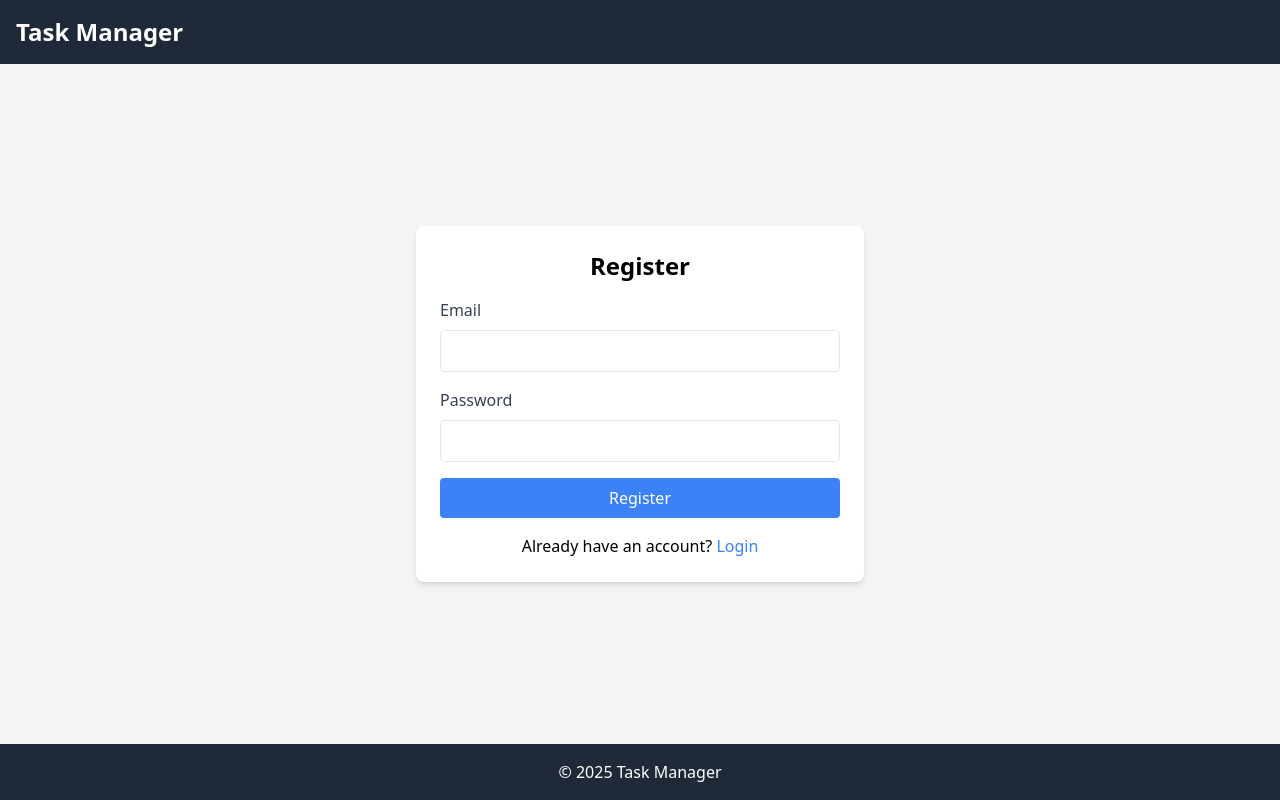
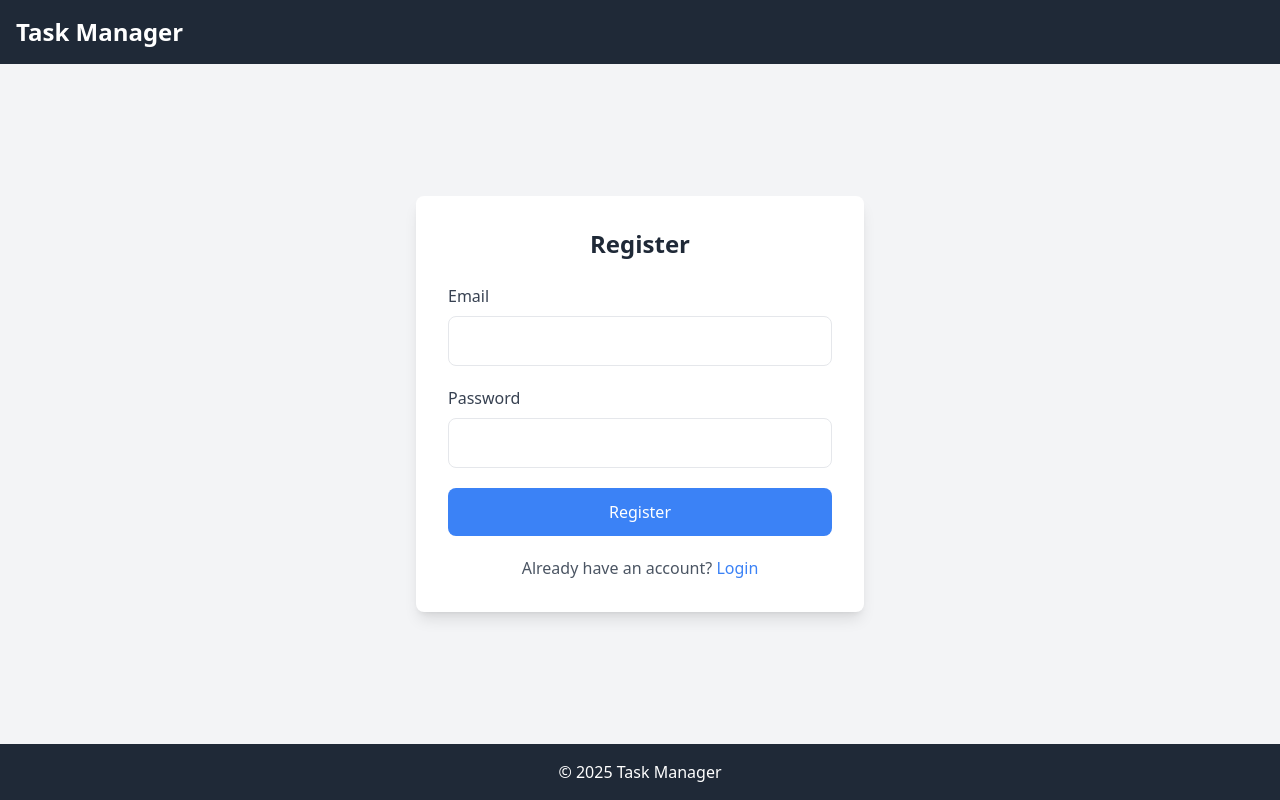
Before and after one commit to palak-b19/WorkBoard, a React (Vite) app in the folder frontend/: page /register in a window 1280 px wide. Built offline with nearby package versions, Linux system fonts and the light colour scheme.

Commit message:
Polish login and register UI styling

```diff
--- a/frontend/src/pages/Login.jsx
+++ b/frontend/src/pages/Login.jsx
@@ -27,19 +27,24 @@ export default function Login() {
   return (
     <div className="min-h-screen flex flex-col">
       <Header />
-      <main className="flex-grow flex items-center justify-center bg-gray-100">
-        <div className="bg-white p-6 rounded-lg shadow-md w-full max-w-md">
-          <h2 className="text-2xl font-bold mb-4 text-center">Login</h2>
-          {error && <p className="text-red-500 mb-4">{error}</p>}
+      <main className="flex-grow flex items-center justify-center bg-gray-100 min-h-[calc(100vh-8rem)]">
+        <div className="bg-white p-8 rounded-lg shadow-lg w-full max-w-md">
+          <h2 className="text-2xl font-bold mb-6 text-center text-gray-800">
+            Login
+          </h2>
+          {error && <p className="text-red-500 mb-4 text-center">{error}</p>}
           <form onSubmit={handleSubmit}>
-            <div className="mb-4">
-              <label className="block text-gray-700 mb-2" htmlFor="email">
+            <div className="mb-5">
+              <label
+                className="block text-gray-700 mb-2 font-medium"
+                htmlFor="email"
+              >
                 Email
               </label>
               <input
                 type="email"
                 id="email"
-                className={`w-full p-2 border rounded focus:outline-none focus:ring-2 focus:ring-blue-500 ${
+                className={`w-full p-3 border rounded-lg focus:outline-none focus:ring-2 focus:ring-blue-500 ${
                   submitted && !email ? 'border-red-500' : ''
                 }`}
                 value={email}
@@ -47,14 +52,17 @@ export default function Login() {
                 required
               />
             </div>
-            <div className="mb-4">
-              <label className="block text-gray-700 mb-2" htmlFor="password">
+            <div className="mb-5">
+              <label
+                className="block text-gray-700 mb-2 font-medium"
+                htmlFor="password"
+              >
                 Password
               </label>
               <input
                 type="password"
                 id="password"
-                className={`w-full p-2 border rounded focus:outline-none focus:ring-2 focus:ring-blue-500 ${
+                className={`w-full p-3 border rounded-lg focus:outline-none focus:ring-2 focus:ring-blue-500 ${
                   submitted && !password ? 'border-red-500' : ''
                 }`}
                 value={password}
@@ -64,12 +72,12 @@ export default function Login() {
             </div>
             <button
               type="submit"
-              className="w-full bg-blue-500 text-white p-2 rounded hover:bg-blue-600"
+              className="w-full bg-blue-500 text-white p-3 rounded-lg hover:bg-blue-700 transition"
             >
               Login
             </button>
           </form>
-          <p className="mt-4 text-center">
+          <p className="mt-5 text-center text-gray-600">
             Don't have an account?{' '}
             <Link to="/register" className="text-blue-500 hover:underline">
               Register
--- a/frontend/src/pages/Register.jsx
+++ b/frontend/src/pages/Register.jsx
@@ -27,19 +27,24 @@ export default function Register() {
   return (
     <div className="min-h-screen flex flex-col">
       <Header />
-      <main className="flex-grow flex items-center justify-center bg-gray-100">
-        <div className="bg-white p-6 rounded-lg shadow-md w-full max-w-md">
-          <h2 className="text-2xl font-bold mb-4 text-center">Register</h2>
-          {error && <p className="text-red-500 mb-4">{error}</p>}
+      <main className="flex-grow flex items-center justify-center bg-gray-100 min-h-[calc(100vh-8rem)]">
+        <div className="bg-white p-8 rounded-lg shadow-lg w-full max-w-md">
+          <h2 className="text-2xl font-bold mb-6 text-center text-gray-800">
+            Register
+          </h2>
+          {error && <p className="text-red-500 mb-4 text-center">{error}</p>}
           <form onSubmit={handleSubmit}>
-            <div className="mb-4">
-              <label className="block text-gray-700 mb-2" htmlFor="email">
+            <div className="mb-5">
+              <label
+                className="block text-gray-700 mb-2 font-medium"
+                htmlFor="email"
+              >
                 Email
               </label>
               <input
                 type="email"
                 id="email"
-                className={`w-full p-2 border rounded focus:outline-none focus:ring-2 focus:ring-blue-500 ${
+                className={`w-full p-3 border rounded-lg focus:outline-none focus:ring-2 focus:ring-blue-500 ${
                   submitted && !email ? 'border-red-500' : ''
                 }`}
                 value={email}
@@ -47,14 +52,17 @@ export default function Register() {
                 required
               />
             </div>
-            <div className="mb-4">
-              <label className="block text-gray-700 mb-2" htmlFor="password">
+            <div className="mb-5">
+              <label
+                className="block text-gray-700 mb-2 font-medium"
+                htmlFor="password"
+              >
                 Password
               </label>
               <input
                 type="password"
                 id="password"
-                className={`w-full p-2 border rounded focus:outline-none focus:ring-2 focus:ring-blue-500 ${
+                className={`w-full p-3 border rounded-lg focus:outline-none focus:ring-2 focus:ring-blue-500 ${
                   submitted && !password ? 'border-red-500' : ''
                 }`}
                 value={password}
@@ -64,12 +72,12 @@ export default function Register() {
             </div>
             <button
               type="submit"
-              className="w-full bg-blue-500 text-white p-2 rounded hover:bg-blue-600"
+              className="w-full bg-blue-500 text-white p-3 rounded-lg hover:bg-blue-700 transition"
             >
               Register
             </button>
           </form>
-          <p className="mt-4 text-center">
+          <p className="mt-5 text-center text-gray-600">
             Already have an account?{' '}
             <Link to="/login" className="text-blue-500 hover:underline">
               Login
```
